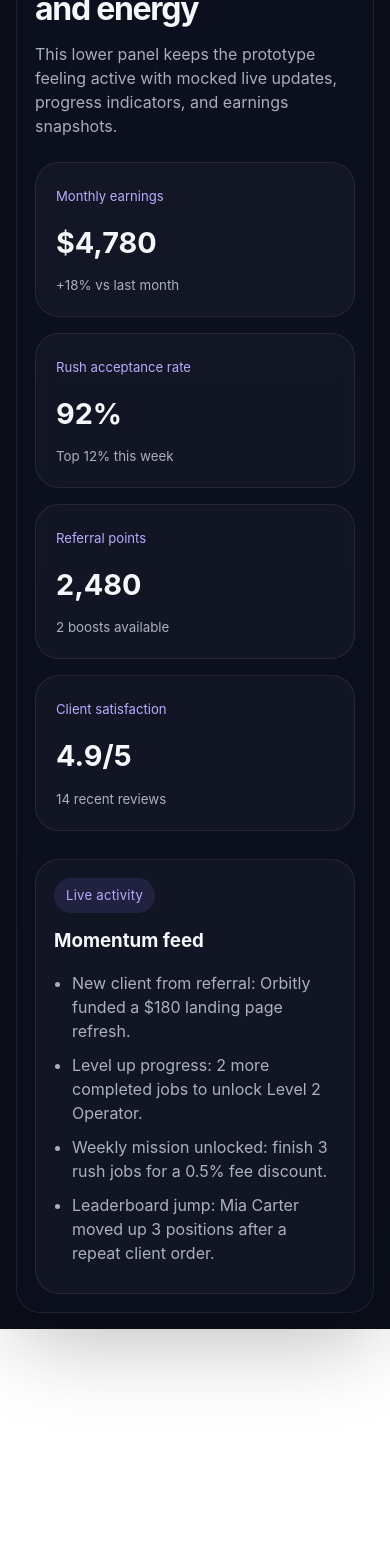
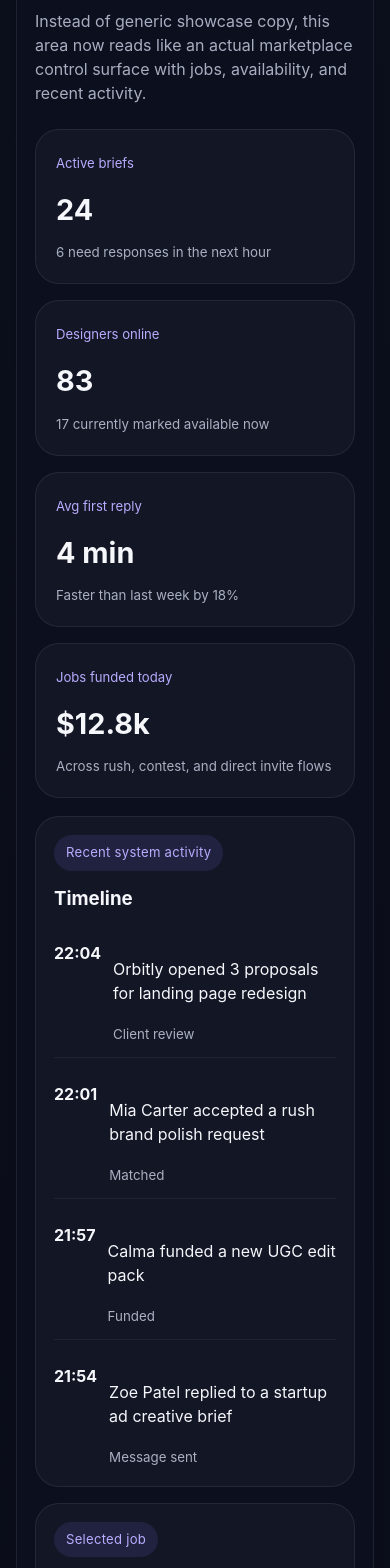
Before and after one commit to fintie/GigLift, a React (Vite) app: page / in a window 390 px wide. Shown: the part 5220-6788 px from the top of the page. Before the commit the page ends 6549 px from the top, so only its background shows below. Built offline with nearby package versions, Linux system fonts and the light colour scheme.

Commit message:
Add realistic marketplace panel and freelancer messaging

```diff
--- a/src/App.jsx
+++ b/src/App.jsx
@@ -36,6 +36,7 @@ const jobs = [
     scope: ['Hero redesign', 'Pricing section cleanup', 'Mobile responsiveness pass'],
     deliverables: ['Figma file', 'Responsive landing page mockups', 'Design notes for developer handoff'],
     stack: ['Figma', 'SaaS', 'Conversion design'],
+    status: 'Reviewing proposals',
   },
   {
     id: 2,
@@ -50,6 +51,7 @@ const jobs = [
     scope: ['3 static concepts', '1 revised final direction', 'Export pack for Meta ads'],
     deliverables: ['1080x1350 exports', 'Editable source file', 'CTA copy suggestions'],
     stack: ['Meta ads', 'Photoshop', 'Beauty brand creative'],
+    status: 'Awaiting designer match',
   },
   {
     id: 3,
@@ -64,6 +66,7 @@ const jobs = [
     scope: ['Logo direction', 'Color and typography system', 'Social starter pack'],
     deliverables: ['Primary logo', 'Brand guide', '6 social post templates'],
     stack: ['Brand identity', 'Startup branding', 'Web3'],
+    status: 'Contest live',
   },
   {
     id: 4,
@@ -78,6 +81,7 @@ const jobs = [
     scope: ['12-slide cleanup', 'Chart readability refresh', 'Visual consistency pass'],
     deliverables: ['Updated deck', 'Master slide system', 'Investor-ready export'],
     stack: ['Pitch decks', 'PowerPoint', 'Fundraising'],
+    status: 'Shortlisting freelancers',
   },
   {
     id: 5,
@@ -92,6 +96,7 @@ const jobs = [
     scope: ['5 short-form edits', 'Subtitle styling', 'Hook testing variations'],
     deliverables: ['5 vertical exports', 'Caption suggestions', 'Thumbnail frames'],
     stack: ['Premiere Pro', 'UGC editing', 'Paid social'],
+    status: 'Matched',
   },
   {
     id: 6,
@@ -106,6 +111,7 @@ const jobs = [
     scope: ['Hero section redesign', 'CTA improvement', 'Premium ecom mood direction'],
     deliverables: ['Desktop + mobile concept', 'Source file', 'Visual notes'],
     stack: ['Shopify', 'Ecommerce', 'Homepage design'],
+    status: 'New rush brief',
   },
 ]
 
@@ -121,6 +127,10 @@ const freelancers = [
     city: 'Sydney',
     earnings: '$8.4k',
     headline: 'Fast identity systems for startup launches and product refreshes.',
+    avatar: 'MC',
+    accent: 'violet',
+    responseTime: 'Replies in 2 min',
+    availability: 'Available now',
   },
   {
     id: 2,
@@ -133,6 +143,10 @@ const freelancers = [
     city: 'Melbourne',
     earnings: '$5.9k',
     headline: 'Converts messy startup messaging into clean, high-performing web flows.',
+    avatar: 'NL',
+    accent: 'cyan',
+    responseTime: 'Replies in 6 min',
+    availability: 'In a project, free tomorrow',
   },
   {
     id: 3,
@@ -145,6 +159,10 @@ const freelancers = [
     city: 'Brisbane',
     earnings: '$4.7k',
     headline: 'Short-form edits built for paid social and founder-led brands.',
+    avatar: 'AB',
+    accent: 'pink',
+    responseTime: 'Replies in 4 min',
+    availability: 'Available for rush work',
   },
   {
     id: 4,
@@ -157,6 +175,10 @@ const freelancers = [
     city: 'Perth',
     earnings: '$11.3k',
     headline: 'High-volume ad systems for brands that test weekly and scale aggressively.',
+    avatar: 'LW',
+    accent: 'gold',
+    responseTime: 'Replies in 9 min',
+    availability: 'Booked this afternoon',
   },
   {
     id: 5,
@@ -169,6 +191,10 @@ const freelancers = [
     city: 'Adelaide',
     earnings: '$2.6k',
     headline: 'Social packs, carousels, and launch visuals with tight turnaround.',
+    avatar: 'ZP',
+    accent: 'green',
+    responseTime: 'Replies in 3 min',
+    availability: 'Available now',
   },
   {
     id: 6,
@@ -181,6 +207,10 @@ const freelancers = [
     city: 'Auckland',
     earnings: '$6.2k',
     headline: 'Investor-ready decks that make strategy and traction easier to understand.',
+    avatar: 'KM',
+    accent: 'blue',
+    responseTime: 'Replies in 5 min',
+    availability: 'Available this evening',
   },
 ]
 
@@ -201,6 +231,20 @@ const dashboardStats = [
   { label: 'Rush acceptance rate', value: '92%', note: 'Top 12% this week' },
   { label: 'Referral points', value: '2,480', note: '2 boosts available' },
   { label: 'Client satisfaction', value: '4.9/5', note: '14 recent reviews' },
+]
+
+const liveMetrics = [
+  { label: 'Active briefs', value: '24', note: '6 need responses in the next hour' },
+  { label: 'Designers online', value: '83', note: '17 currently marked available now' },
+  { label: 'Avg first reply', value: '4 min', note: 'Faster than last week by 18%' },
+  { label: 'Jobs funded today', value: '$12.8k', note: 'Across rush, contest, and direct invite flows' },
+]
+
+const liveTimeline = [
+  { time: '22:04', event: 'Orbitly opened 3 proposals for landing page redesign', tag: 'Client review' },
+  { time: '22:01', event: 'Mia Carter accepted a rush brand polish request', tag: 'Matched' },
+  { time: '21:57', event: 'Calma funded a new UGC edit pack', tag: 'Funded' },
+  { time: '21:54', event: 'Zoe Patel replied to a startup ad creative brief', tag: 'Message sent' },
 ]
 
 const activityFeed = [
@@ -482,6 +526,10 @@ function JobsPage({ onOpenPage, onSelectJob, selectedJobId }) {
               <strong>{job.budget}</strong>
               <small>{job.eta}</small>
             </div>
+            <div className="meta-row">
+              <small>{job.status}</small>
+              <small>{job.category}</small>
+            </div>
             <div className="card-actions">
               <button
                 type="button"
@@ -501,18 +549,29 @@ function JobsPage({ onOpenPage, onSelectJob, selectedJobId }) {
   )
 }
 
-function FreelancersPage() {
+function FreelancersPage({ selectedFreelancerId, onSelectFreelancer }) {
+  const selectedFreelancer = freelancers.find((item) => item.id === selectedFreelancerId) || freelancers[0]
+  const [messageSent, setMessageSent] = useState(false)
+
   return (
-    <section className="content-card">
+    <section className="content-card split-layout freelancers-layout">
+      <div>
         <SectionTitle
           eyebrow="Mock talent"
-        title="Freelancer profiles with enough depth to feel real"
-        text="The demo includes realistic freelancer snapshots, location tags, earnings, and positioning so client-side matching looks believable."
+          title="Freelancer profiles with selection and contact flow"
+          text="This now behaves more like a real marketplace. You can browse talent, select a profile, and open a lightweight message flow."
         />
         <div className="freelancer-grid">
           {freelancers.map((freelancer) => (
-          <article key={freelancer.id} className="freelancer-card">
-            <div className="avatar">{freelancer.name.charAt(0)}</div>
+            <article
+              key={freelancer.id}
+              className={freelancer.id === selectedFreelancerId ? 'freelancer-card selected-card' : 'freelancer-card'}
+              onClick={() => {
+                onSelectFreelancer(freelancer.id)
+                setMessageSent(false)
+              }}
+            >
+              <div className={`avatar photo-avatar avatar-${freelancer.accent}`}>{freelancer.avatar}</div>
               <div>
                 <h3>{freelancer.name}</h3>
                 <p>{freelancer.role}</p>
@@ -533,6 +592,46 @@ function FreelancersPage() {
             </article>
           ))}
         </div>
+      </div>
+
+      <aside className="side-panel contact-panel">
+        <span className="side-label">Selected freelancer</span>
+        <div className="contact-header">
+          <div className={`avatar photo-avatar large-avatar avatar-${selectedFreelancer.accent}`}>{selectedFreelancer.avatar}</div>
+          <div>
+            <h3>{selectedFreelancer.name}</h3>
+            <p>{selectedFreelancer.role}</p>
+          </div>
+        </div>
+
+        <ul className="quest-list compact-list">
+          <li>{selectedFreelancer.availability}</li>
+          <li>{selectedFreelancer.responseTime}</li>
+          <li>{selectedFreelancer.level} • {selectedFreelancer.city}</li>
+        </ul>
+
+        <div className="form-row">
+          <label>Message</label>
+          <div className="fake-input large-input">
+            Hi {selectedFreelancer.name.split(' ')[0]}, I&apos;m looking for help on a fast-moving startup brief. Are you available to take a design task this week?
+          </div>
+        </div>
+
+        <div className="hero-actions">
+          <button type="button" onClick={() => setMessageSent(true)}>
+            Send message
+          </button>
+          <button type="button" className="ghost-button">
+            Save shortlist
+          </button>
+        </div>
+
+        {messageSent && (
+          <div className="success-box">
+            Message sent to {selectedFreelancer.name}. Expected reply: {selectedFreelancer.responseTime.toLowerCase()}.
+          </div>
+        )}
+      </aside>
     </section>
   )
 }
@@ -789,10 +888,90 @@ function ReferralsPage() {
   )
 }
 
+function LiveMarketplacePanel({ selectedJob, selectedFreelancer }) {
+  return (
+    <section className="content-card live-marketplace-shell">
+      <div>
+        <SectionTitle
+          eyebrow="Live marketplace"
+          title="A more realistic operations panel"
+          text="Instead of generic showcase copy, this area now reads like an actual marketplace control surface with jobs, availability, and recent activity."
+        />
+        <div className="live-metrics-grid">
+          {liveMetrics.map((stat) => (
+            <article key={stat.label} className="stat-card">
+              <span>{stat.label}</span>
+              <strong>{stat.value}</strong>
+              <small>{stat.note}</small>
+            </article>
+          ))}
+        </div>
+      </div>
+
+      <div className="live-marketplace-grid">
+        <article className="activity-card panel-card">
+          <span className="side-label">Recent system activity</span>
+          <h3>Timeline</h3>
+          <div className="timeline-feed">
+            {liveTimeline.map((item) => (
+              <div key={`${item.time}-${item.event}`} className="timeline-feed-row">
+                <strong>{item.time}</strong>
+                <div>
+                  <p>{item.event}</p>
+                  <small>{item.tag}</small>
+                </div>
+              </div>
+            ))}
+          </div>
+        </article>
+
+        <article className="activity-card panel-card">
+          <span className="side-label">Selected job</span>
+          <h3>{selectedJob.title}</h3>
+          <div className="panel-stack">
+            <div className="meta-row">
+              <small>{selectedJob.client}</small>
+              <small>{selectedJob.status}</small>
+            </div>
+            <div className="meta-row">
+              <strong>{selectedJob.budget}</strong>
+              <small>{selectedJob.eta}</small>
+            </div>
+            <ul className="quest-list compact-list">
+              {selectedJob.scope.slice(0, 3).map((item) => (
+                <li key={item}>{item}</li>
+              ))}
+            </ul>
+          </div>
+        </article>
+
+        <article className="activity-card panel-card">
+          <span className="side-label">Selected freelancer</span>
+          <h3>{selectedFreelancer.name}</h3>
+          <div className="contact-header compact-contact-header">
+            <div className={`avatar photo-avatar avatar-${selectedFreelancer.accent}`}>{selectedFreelancer.avatar}</div>
+            <div>
+              <p>{selectedFreelancer.role}</p>
+              <small>{selectedFreelancer.availability}</small>
+            </div>
+          </div>
+          <ul className="quest-list compact-list">
+            <li>{selectedFreelancer.responseTime}</li>
+            <li>{selectedFreelancer.level} • {selectedFreelancer.city}</li>
+            <li>{selectedFreelancer.jobs} jobs completed • {selectedFreelancer.score} ★</li>
+          </ul>
+        </article>
+      </div>
+    </section>
+  )
+}
+
 function App() {
   const [activePage, setActivePage] = useState('home')
   const [selectedJobId, setSelectedJobId] = useState(1)
+  const [selectedFreelancerId, setSelectedFreelancerId] = useState(1)
   const selectedJob = jobs.find((job) => job.id === selectedJobId) || jobs[0]
+  const selectedFreelancer = freelancers.find((item) => item.id === selectedFreelancerId) || freelancers[0]
 
   return (
     <div className="page-shell">
@@ -822,18 +1001,22 @@ function App() {
       {activePage === 'jobs' && (
         <JobsPage onOpenPage={setActivePage} onSelectJob={setSelectedJobId} selectedJobId={selectedJobId} />
       )}
-      {activePage === 'freelancers' && <FreelancersPage />}
+      {activePage === 'freelancers' && (
+        <FreelancersPage selectedFreelancerId={selectedFreelancerId} onSelectFreelancer={setSelectedFreelancerId} />
+      )}
       {activePage === 'job-detail' && <JobDetailPage selectedJob={selectedJob} onOpenPage={setActivePage} />}
       {activePage === 'post-job' && <PostJobPage />}
       {activePage === 'membership' && <MembershipPage />}
       {activePage === 'referrals' && <ReferralsPage />}
 
+      <LiveMarketplacePanel selectedJob={selectedJob} selectedFreelancer={selectedFreelancer} />
+
       <section className="content-card dashboard-grid">
         <div>
           <SectionTitle
-            eyebrow="Live dashboard"
-            title="A marketplace demo with motion, status, and energy"
-            text="This lower panel keeps the prototype feeling active with mocked live updates, progress indicators, and earnings snapshots."
+            eyebrow="Marketplace energy"
+            title="Ongoing progress, rewards, and platform activity"
+            text="This lower section still keeps the product feeling alive, but now sits behind a more realistic live operations panel."
           />
           <div className="stats-grid">
             {dashboardStats.map((stat) => (
--- a/src/index.css
+++ b/src/index.css
@@ -401,12 +401,95 @@ small,
   font-weight: 700;
 }
 
+.photo-avatar {
+  color: #ffffff;
+  box-shadow: inset 0 1px 0 rgba(255, 255, 255, 0.18), 0 12px 28px rgba(0, 0, 0, 0.18);
+}
+
+.large-avatar {
+  width: 64px;
+  height: 64px;
+  border-radius: 20px;
+  font-size: 1.05rem;
+}
+
+.avatar-violet {
+  background: linear-gradient(135deg, #8d72ff 0%, #d07cff 100%);
+}
+
+.avatar-cyan {
+  background: linear-gradient(135deg, #48dfff 0%, #6aa5ff 100%);
+}
+
+.avatar-pink {
+  background: linear-gradient(135deg, #ff7ac6 0%, #ff9a6c 100%);
+}
+
+.avatar-gold {
+  background: linear-gradient(135deg, #f7b955 0%, #ff8a5c 100%);
+}
+
+.avatar-green {
+  background: linear-gradient(135deg, #32d7a1 0%, #7df07d 100%);
+}
+
+.avatar-blue {
+  background: linear-gradient(135deg, #5b8cff 0%, #5bf0ff 100%);
+}
+
 .badge {
   margin-top: 6px;
 }
 
 .leaderboard-panel {
   min-width: 0;
+}
+
+.contact-panel,
+.panel-card,
+.live-marketplace-shell {
+  min-width: 0;
+}
+
+.contact-header {
+  display: flex;
+  align-items: center;
+  gap: 14px;
+  margin: 8px 0 14px;
+}
+
+.compact-contact-header {
+  margin-top: 14px;
+}
+
+.compact-list {
+  margin-top: 10px;
+}
+
+.timeline-feed {
+  display: grid;
+  gap: 12px;
+  margin-top: 16px;
+}
+
+.timeline-feed-row {
+  display: grid;
+  grid-template-columns: auto 1fr;
+  gap: 12px;
+  align-items: start;
+  padding: 12px 0;
+  border-bottom: 1px solid rgba(255, 255, 255, 0.06);
+}
+
+.timeline-feed-row:last-child {
+  border-bottom: 0;
+  padding-bottom: 0;
+}
+
+.panel-stack {
+  display: grid;
+  gap: 12px;
+  margin-top: 14px;
 }
 
 .leaderboard-list {
@@ -504,7 +587,9 @@ small,
 }
 
 .detail-summary-grid,
-.detail-panels {
+.detail-panels,
+.live-marketplace-grid,
+.live-metrics-grid {
   display: grid;
   grid-template-columns: repeat(3, minmax(0, 1fr));
   gap: 16px;
@@ -513,6 +598,14 @@ small,
 .detail-panels {
   grid-template-columns: repeat(2, minmax(0, 1fr));
   margin-top: 18px;
+}
+
+.live-metrics-grid {
+  margin-bottom: 18px;
+}
+
+.live-marketplace-grid {
+  grid-template-columns: 1.2fr 1fr 1fr;
 }
 
 .apply-panel {
@@ -566,7 +659,9 @@ small,
   .stats-grid,
   .three-grid,
   .detail-summary-grid,
-  .detail-panels {
+  .detail-panels,
+  .live-marketplace-grid,
+  .live-metrics-grid {
     grid-template-columns: 1fr;
   }
 
```
Lines whose indentation alone changed are shown as unchanged.
